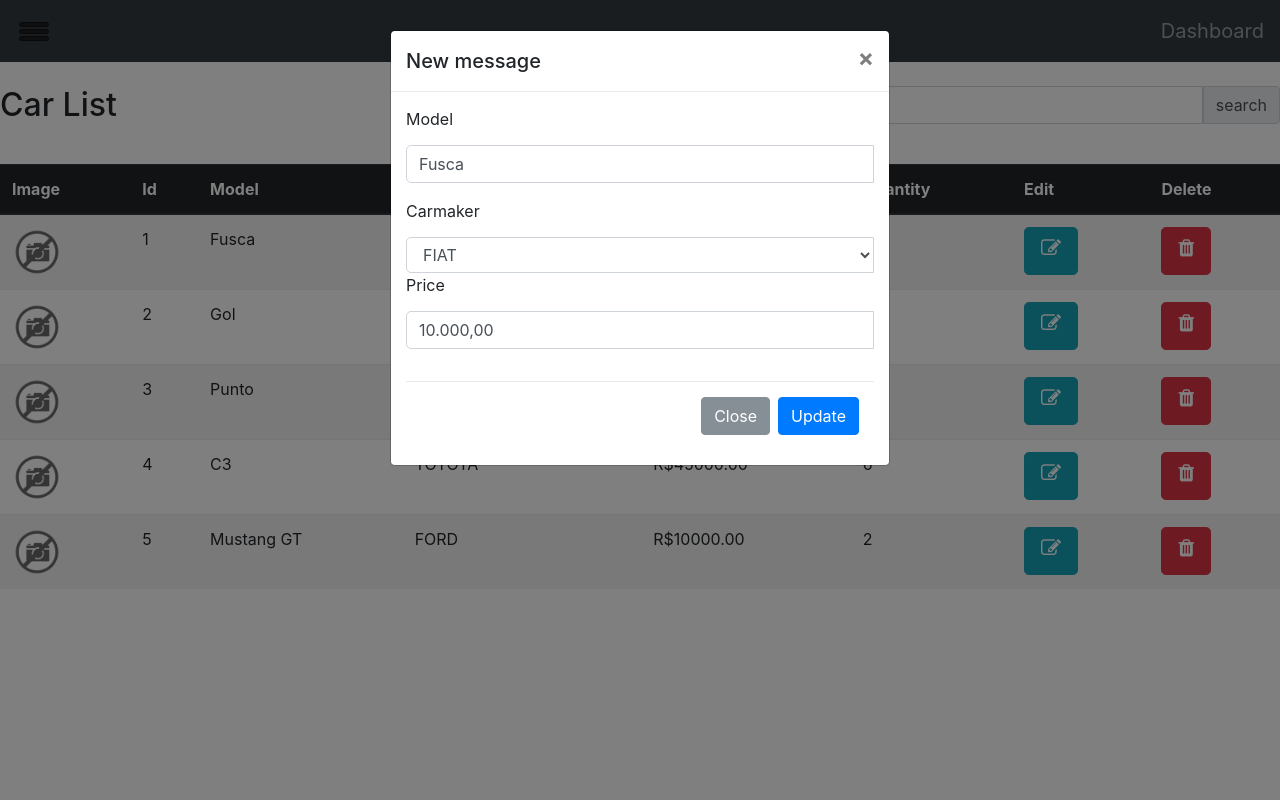
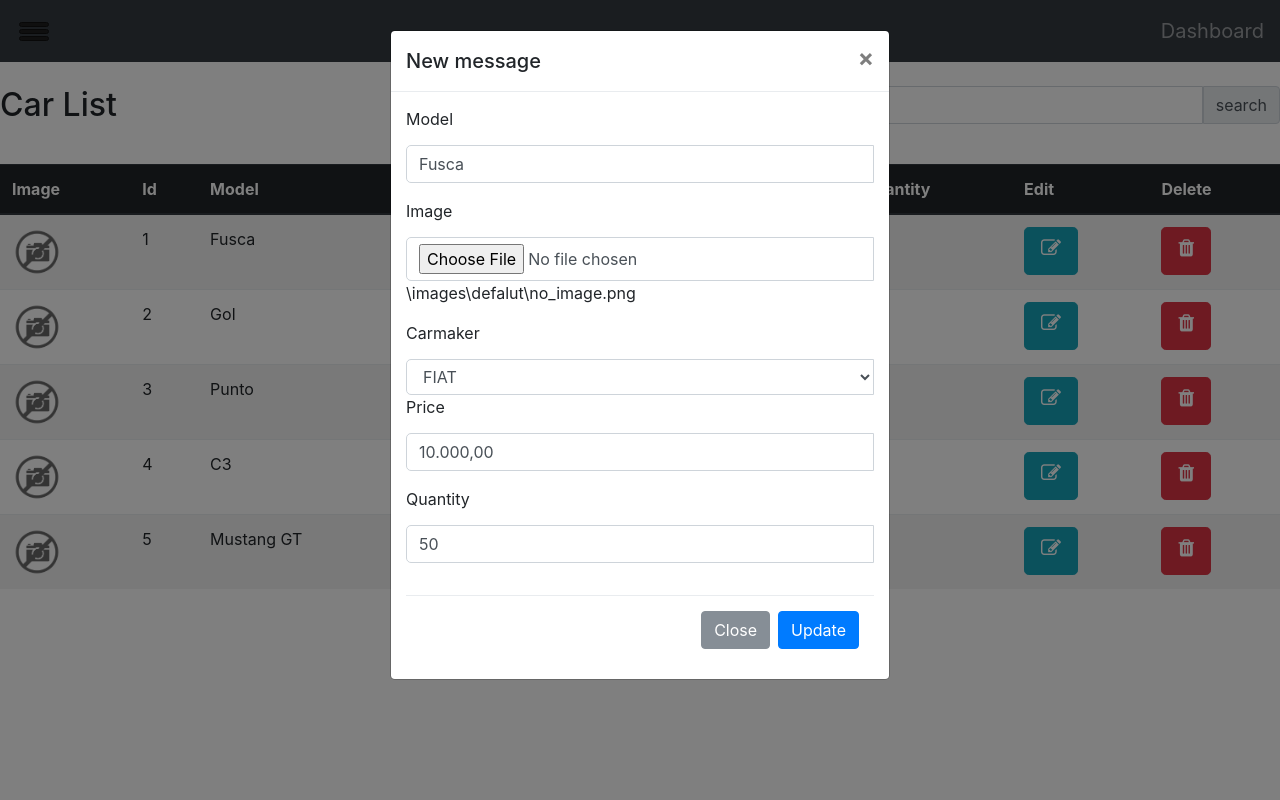
Before and after one commit to ErickMaria/CrudCar, a Spring Boot app: page /dashboard/car in a window 1280 px wide, after a click that opens the changed part. Run offline with Spring Boot 4, Linux system fonts and the light colour scheme; data comes from the database, SQL or seed files in the repository; both versions use the stored data as it was after the commit; some libraries are stand-ins or nearby versions.

Commit message:
add upload image

```diff
--- a/pom.xml
+++ b/pom.xml
@@ -3,12 +3,12 @@
 	xsi:schemaLocation="http://maven.apache.org/POM/4.0.0 http://maven.apache.org/xsd/maven-4.0.0.xsd">
 	<modelVersion>4.0.0</modelVersion>
 
-	<groupId>com.carsale</groupId>
-	<artifactId>CarSaleSpringMVC</artifactId>
+	<groupId>com.car</groupId>
+	<artifactId>CrudCarSpringMVC</artifactId>
 	<version>0.0.1-SNAPSHOT</version>
 	<packaging>jar</packaging>
 
-	<name>CarSaleSpringMVC</name>
+	<name>CrudCarSpringMVC</name>
 	<description>Demo project for Spring Boot</description>
 
 	<parent>
--- a/src/main/java/com/car/controller/CarController.java
+++ b/src/main/java/com/car/controller/CarController.java
@@ -1,5 +1,6 @@
 package com.car.controller;
 
+import java.io.File;
 import java.io.IOException;
 import java.nio.file.Files;
 import java.nio.file.Path;
@@ -26,10 +27,10 @@ import org.springframework.web.bind.annotation.RequestMapping;
 @Controller
 @RequestMapping("/dashboard/car")
 public class CarController {
+
 	private static final String DEFAULT_DIR = "\\images\\cars\\";
-	private static final String UPLOADED_DIR = "C:\\Users\\User\\eclipse-workspace\\CarSaleSpringMVC\\src\\main\\resources\\static" + DEFAULT_DIR;
-	private static final String UPLOADED_DEFAULT_DIR = "\\images\\defalut\\default_img.png";
-
+	private static final String UPLOAD_DIR = "C:\\Users\\User\\eclipse-workspace\\CrudCarSpringMVC\\src\\main\\resources\\static";
+	private static final String UPLOAD_DEFAULT_IMG = "\\images\\defalut\\no_image.png";
 
 	@Autowired
 	private CarRepository cars;
@@ -65,7 +66,7 @@ public class CarController {
 		}
 
 		if(image.isEmpty()) {
-			car.setImage(UPLOADED_DEFAULT_DIR);
+			car.setImage(UPLOAD_DEFAULT_IMG);
 		}
 
 		try {
@@ -73,19 +74,19 @@ public class CarController {
 			if(car.getImage() == null) {
 
 				byte[] bytes = image.getBytes();
-	            Path path = Paths.get( UPLOADED_DIR + car.getModel() + image.getOriginalFilename());
+	            Path path = Paths.get( UPLOAD_DIR + DEFAULT_DIR + car.getModel() + image.getOriginalFilename());
 	            Files.write(path, bytes);
 	            car.setImage(DEFAULT_DIR + car.getModel() + image.getOriginalFilename());
 			}
 
             this.cars.save(car);
 
-    		attribute.addFlashAttribute("message", "Car save sucessefull");
+    		attribute.addFlashAttribute("success_message", "Car save sucessefull");
 
     		return new ModelAndView("redirect:/dashboard/car/register");
 
 		}catch(IOException ex) {
-			attribute.addFlashAttribute("message", "Error at upoload image");
+			attribute.addFlashAttribute("fail_message", "Error at upoload image");
 			return new ModelAndView("redirect:/dashboard/car/register");
 		}
 
@@ -107,16 +108,53 @@ public class CarController {
 	@RequestMapping(value = "/delete/{id}", method = RequestMethod.DELETE)
 	public ModelAndView delete(@PathVariable("id") Long id) {
 
+		Car car = cars.findOne(id);
+
+		File image = new File( UPLOAD_DIR + car.getImage());
+
+		if(image.exists() && !car.getImage().equals(UPLOAD_DEFAULT_IMG)) {
+			image.delete();
+		}
+
 		cars.delete(id);
 
-		return new ModelAndView("redirect:/dashboard");
+		return new ModelAndView("redirect:/dashboard/car");
 	}
 
 	@RequestMapping(value = "/update", method = RequestMethod.PUT)
-	public ModelAndView update(Car car) {
+	public String update(@RequestParam("imageFile") MultipartFile image, Car car) {
 
-		cars.save(car);
 
-		return new ModelAndView("redirect:/dashboard");
+		//Not Working
+
+		boolean flag = false;
+		Car fCar = cars.findOne(car.getId());
+
+		File fImage = new File( UPLOAD_DIR + fCar.getImage());
+
+		if(fImage.exists() && !image.getOriginalFilename().equals(UPLOAD_DEFAULT_IMG)) {
+			fImage.delete();
+			flag = true;
+		}
+
+		try {
+
+			if(flag && !fCar.getImage().equals(image.getOriginalFilename())) {
+
+			byte[] bytes = image.getBytes();
+		    Path path = Paths.get( UPLOAD_DIR + DEFAULT_DIR + car.getModel() + image.getOriginalFilename());
+		    Files.write(path, bytes);
+		    car.setImage(DEFAULT_DIR + car.getModel() + image.getOriginalFilename());
+
+			}
+
+			this.cars.save(car);
+		    return new ModelAndView("redirect:/dashboard/car");
+
+		}catch(IOException ex) {
+			return new ModelAndView("redirect:/dashboard/car");
+		}
+
 	}
+
 }
--- a/src/main/java/com/car/entity/Car.java
+++ b/src/main/java/com/car/entity/Car.java
@@ -20,7 +20,6 @@ public class Car {
 
 	@NotBlank
 	private String model;
-
 
 	private String image;
 
@@ -57,7 +56,6 @@ public class Car {
 	public void setImage(String image) {
 		this.image = image;
 	}
-
 
 	public Carmaker getCarmaker() {
 		return carmaker;
--- a/src/main/resources/templates/dashboard/car/find.html
+++ b/src/main/resources/templates/dashboard/car/find.html
@@ -61,7 +61,7 @@
 					</table>
 
 					<div>
-						<a th:href="@{/dashboard}"><button class="btn btn-success">Back</button></a>
+						<a th:href="@{/dashboard/car}"><button class="btn btn-success">Back</button></a>
 					</div>
 
 				</div>
--- a/src/main/resources/templates/dashboard/car/home.html
+++ b/src/main/resources/templates/dashboard/car/home.html
@@ -89,7 +89,7 @@
 									        </button>
 									      </div>
 									      <div class="modal-body">
-									      	<form class="form" method="POST"
+									      	<form class="form" method="POST" enctype="multipart/form-data"
 								        		 th:object="${car}" th:action="@{/dashboard/car/update}">
 
 								        		<input type="hidden" name="_method" value="PUT"/>
@@ -99,6 +99,13 @@
 													<label for="model">Model</label>
 													<input type="text" id="model" name="model" class="form-input" required="required"
 														th:value="${car.model}"/>
+												</div>
+
+												<div class="form-group">
+													<label for="image">Image</label>
+													<input type="file" id="imageFile" name="imageFile" class="form-input"
+														th:text="${car.image}"
+														th:value="${car.image}"/>
 												</div>
 
 												<div class="form-group">
@@ -119,6 +126,12 @@
 														<label for="price">Price</label>
 														<input type="text" id="price" name="price" class="form-input js-field-coin" required="required"
 															th:value="${car.price}"/>
+													</div>
+
+													<div class="form-group">
+														<label for="quantity">Quantity</label>
+														<input type="text" id="quantity" name="quantity" class="form-input js-field-coin"
+															th:value="${car.quantity}"/>
 													</div>
 
 												</div>
```
Also changed, not shown: src/main/resources/import.sql (+5 -5 lines), src/main/resources/templates/dashboard/car/register.html (+19 -7 lines), src/main/resources/static/images/cars/WinterFell650x375_minions_1533830.jpg (deleted), src/main/resources/static/images/defalut/no_image.png (renamed from src/main/resources/static/images/defalut/default_img.png), src/main/resources/static/images/defalut/no_image2.png (added), 1 other file.
